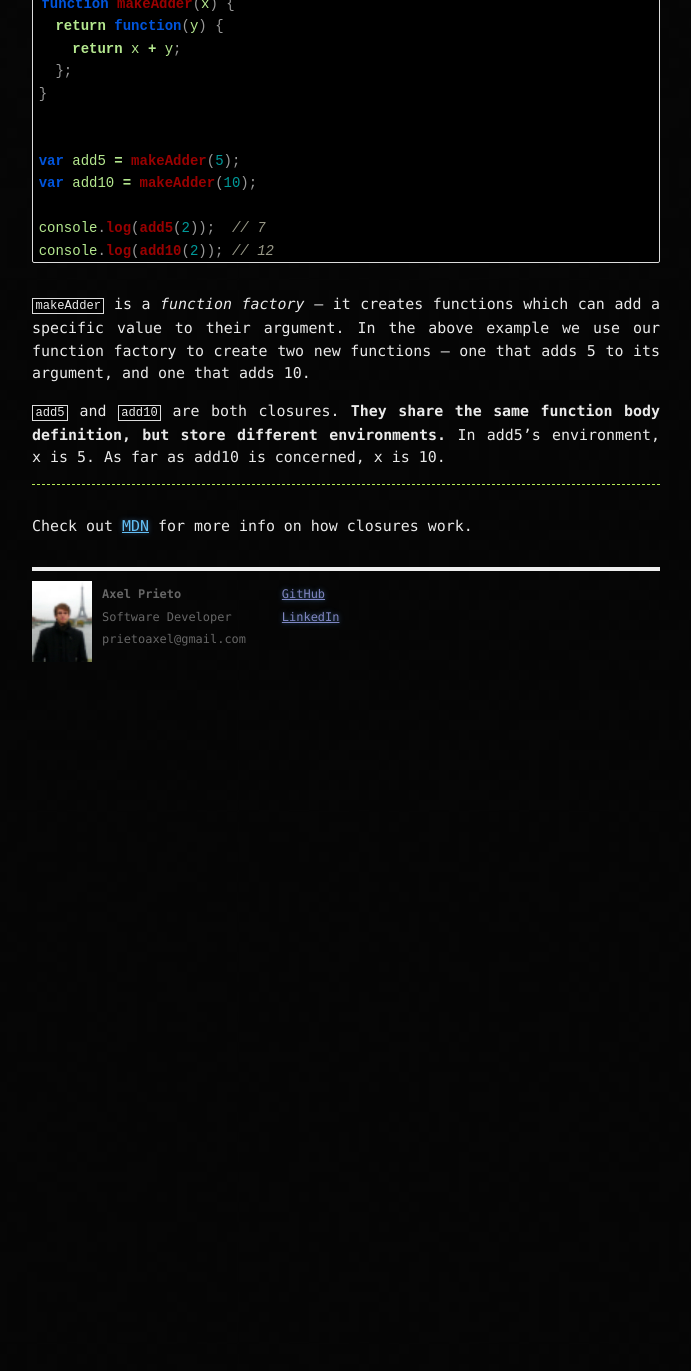
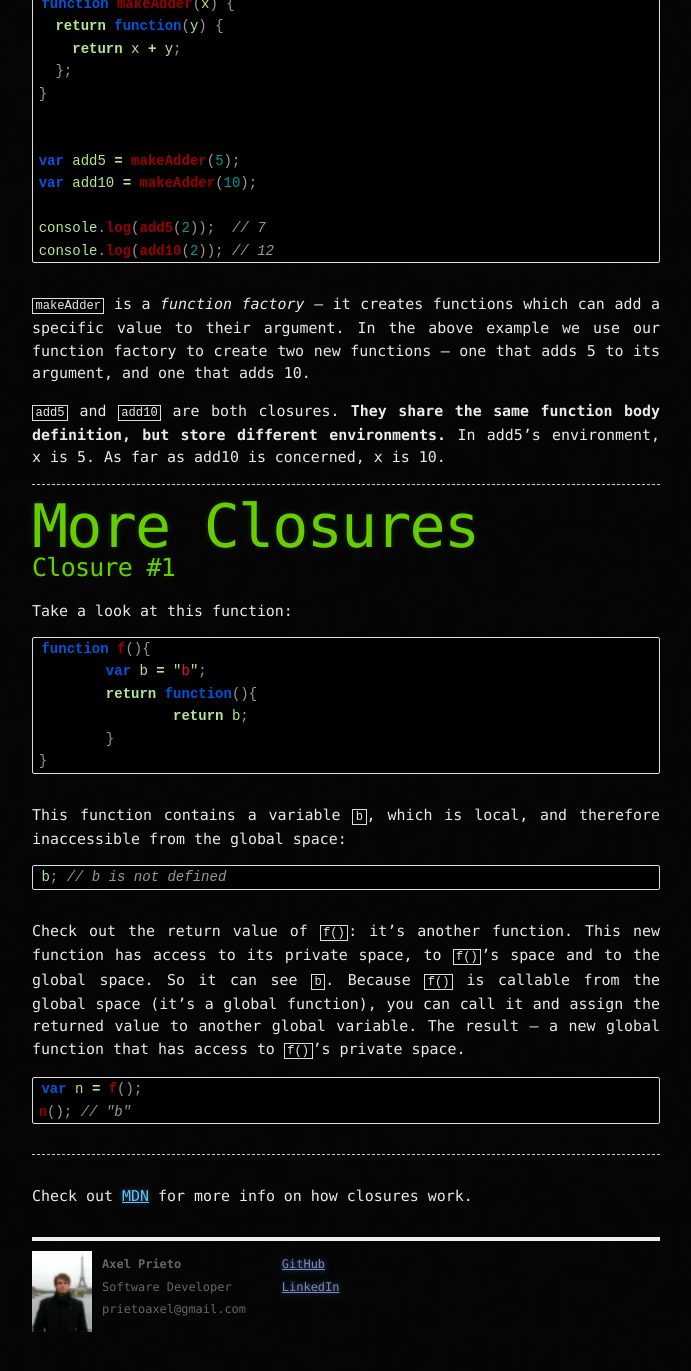
Before and after one commit to 4x3lpri3t0/zedronar.github.io, a Jekyll site: the page built from _posts/2014-04-09-javascript-closures.markdown, in a window 1280 px wide and 1400 px high, scrolled down 1317 px. Shown: the top 1371 px of the window, without its empty margins (294-985 px from the left). Built offline with Jekyll 4.4.1, drawn with Linux system fonts in a browser that asks for light colours; Markdown is read by kramdown in place of the engine named in the settings; comment, search, counter and statistics services are not loaded; before the commit the page ends 2047 px from its top, so only the background shows below that.

Commit message:
closures update

````diff
--- a/_posts/2014-04-09-javascript-closures.markdown
+++ b/_posts/2014-04-09-javascript-closures.markdown
@@ -68,6 +68,38 @@ console.log(add10(2)); // 12
 
 `add5` and `add10` are both closures. **They share the same function body definition, but store different environments.** In add5's environment, x is 5. As far as add10 is concerned, x is 10.
 
+---
+
+# More Closures #
+
+
+### Closure #1 ###
+
+Take a look at this function:
+
+```javascript
+function f(){
+	var b = "b";
+	return function(){
+		return b;
+	}
+}
+```
+
+This function contains a variable `b`, which is local, and therefore inaccessible from the global space:
+
+```javascript
+b; // b is not defined
+```
+
+Check out the return value of `f()`: it's another function. This new function has access to its private space, to `f()`'s space and to the global space. So it can see `b`. Because `f()` is callable from the global space (it's a global function), you can call it and assign the returned value to another global variable. The result — a new global function that has access to `f()`'s private space.
+
+```javascript
+var n = f();
+n(); // "b"
+```
+
+
 
 ---
 
````
